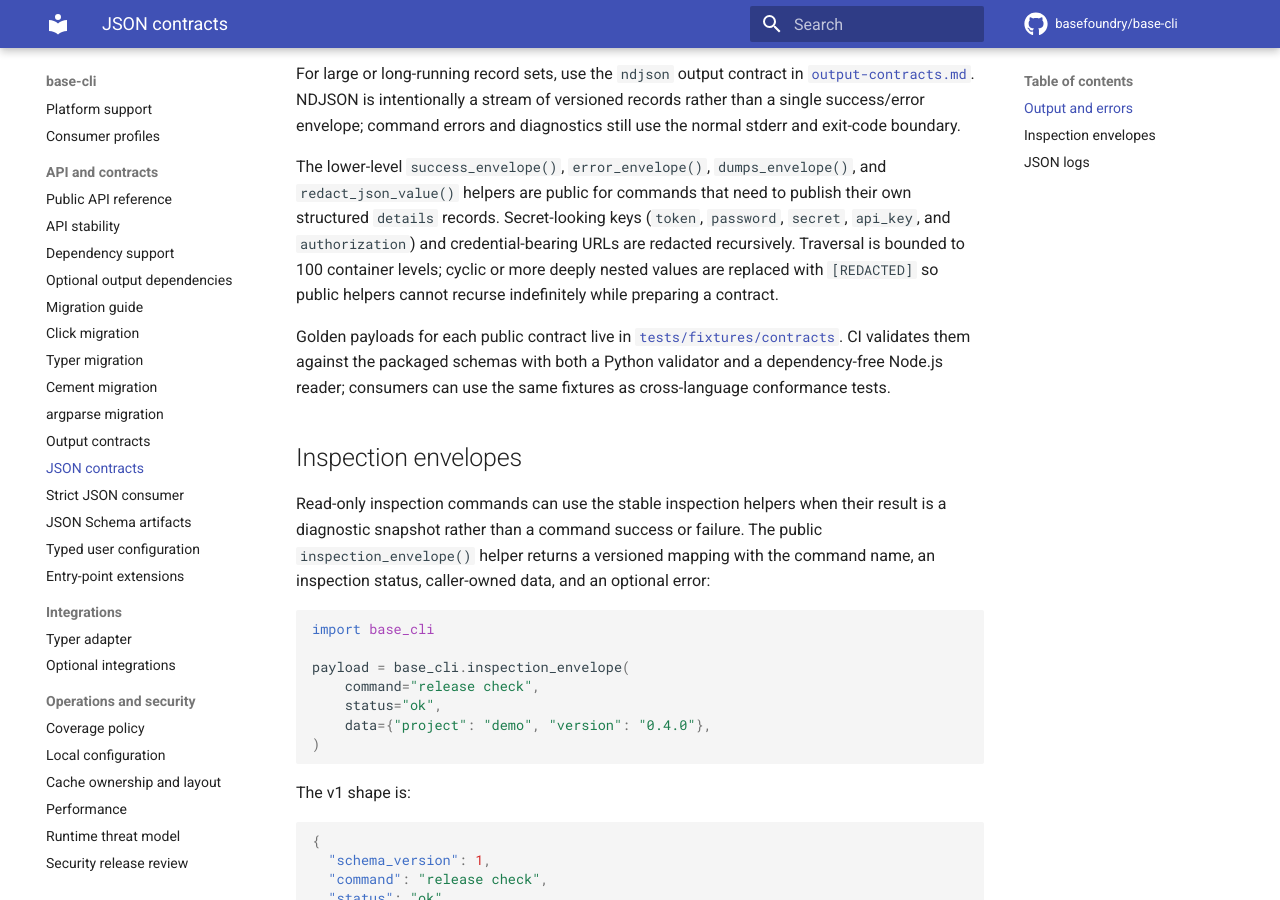
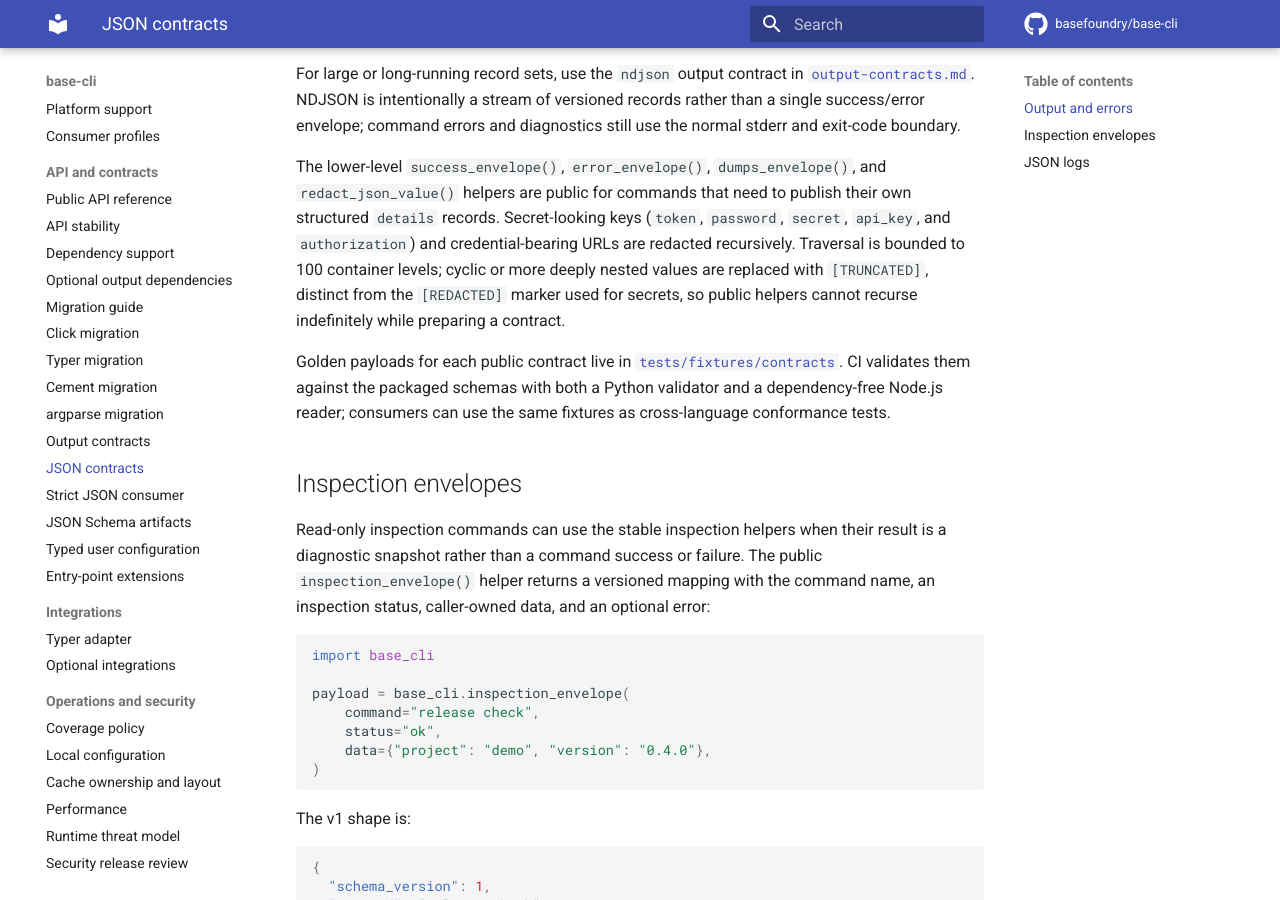
Before and after one commit to basefoundry/base-cli, an MkDocs documentation site: the page built from docs/json-contracts.md, in a window 1280 px wide and 900 px high, scrolled down 1477 px. Built offline with MkDocs 1.6.1 and Material for MkDocs 9.7.7, drawn with Linux system fonts in a browser that asks for light colours; comment, search, counter and statistics services are not loaded.

Commit message:
fix: address JSON redaction review feedback

```diff
--- a/docs/json-contracts.md
+++ b/docs/json-contracts.md
@@ -77,8 +77,9 @@ and `redact_json_value()` helpers are public for commands that need to publish
 their own structured `details` records. Secret-looking keys (`token`,
 `password`, `secret`, `api_key`, and `authorization`) and credential-bearing
 URLs are redacted recursively. Traversal is bounded to 100 container levels;
-cyclic or more deeply nested values are replaced with `[REDACTED]` so public
-helpers cannot recurse indefinitely while preparing a contract.
+cyclic or more deeply nested values are replaced with `[TRUNCATED]`, distinct
+from the `[REDACTED]` marker used for secrets, so public helpers cannot recurse
+indefinitely while preparing a contract.
 
 Golden payloads for each public contract live in
 [`tests/fixtures/contracts`](https://github.com/basefoundry/base-cli/tree/main/tests/fixtures/contracts).
```
Also changed, not shown: 2 other files.
